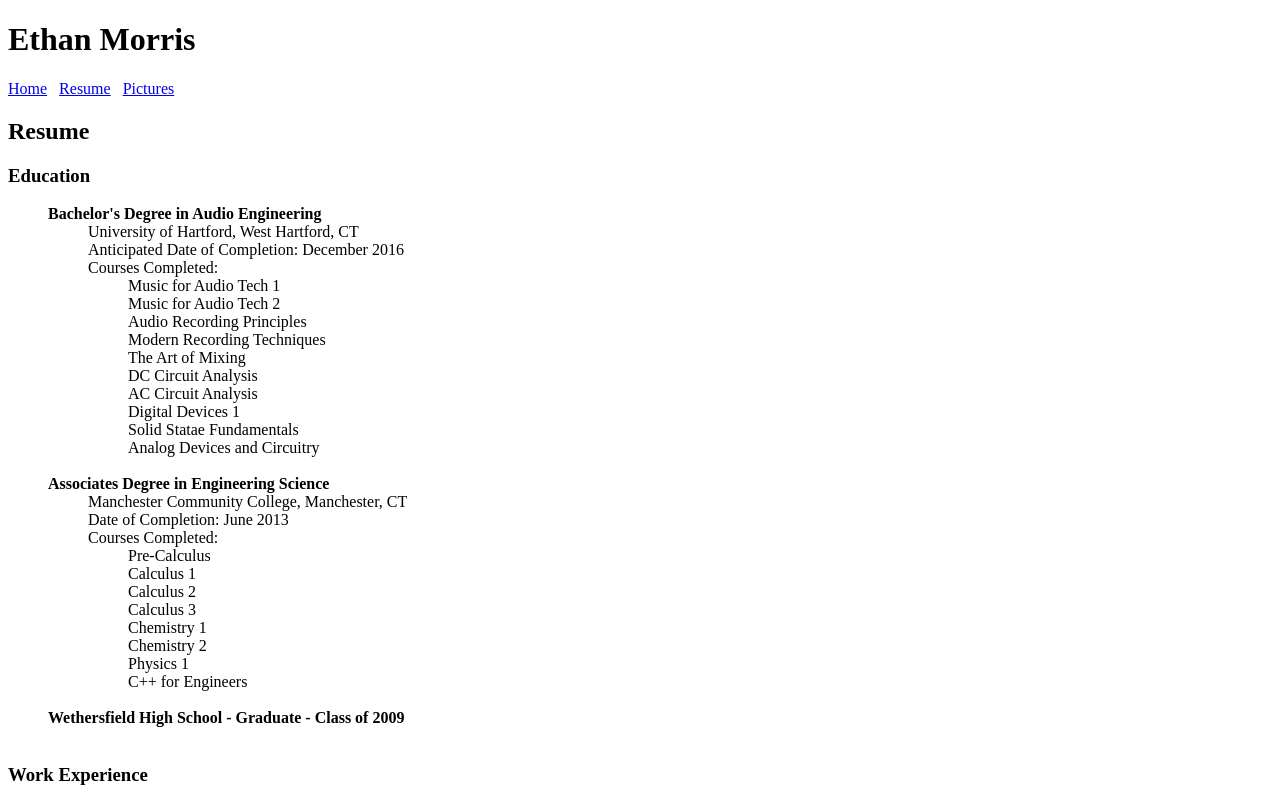
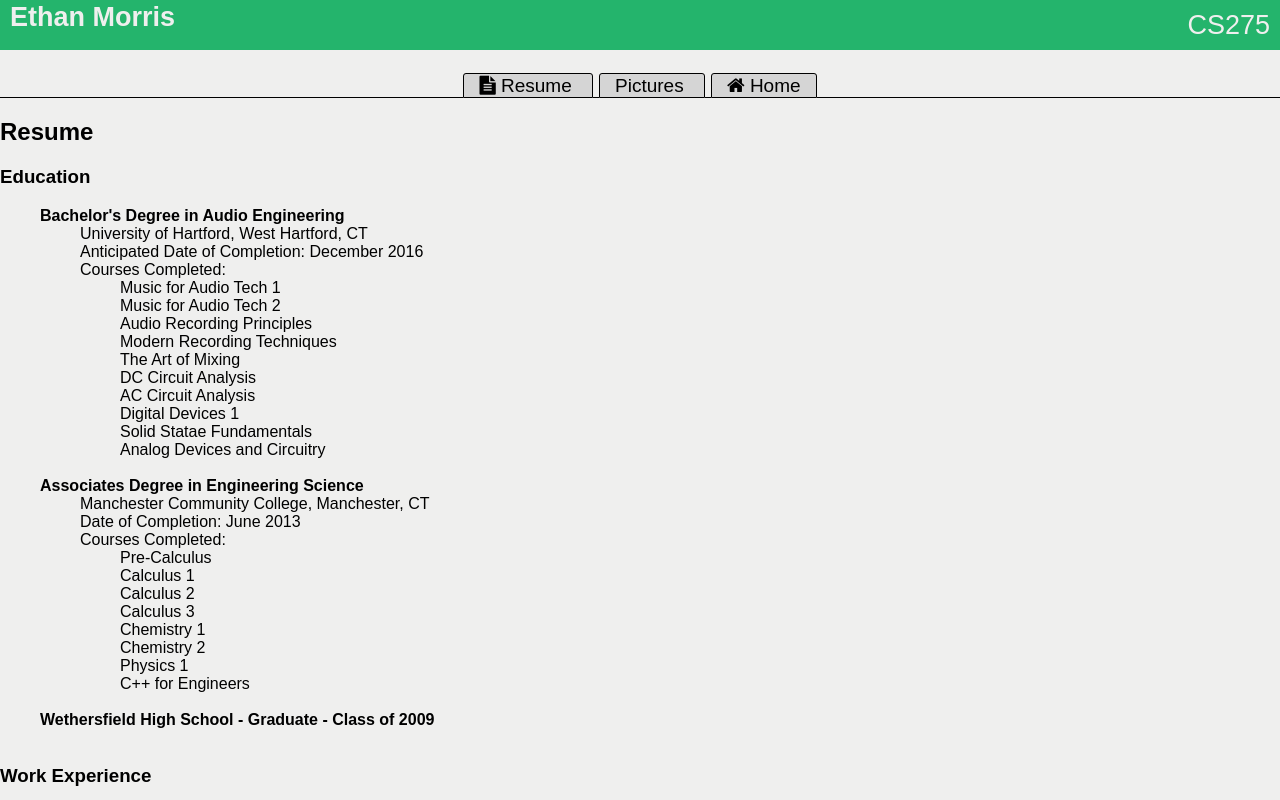
Before and after one commit to eam9891/CS275, a plain HTML site: page resume-index.html in a window 1280 px wide. Shown: the top 800 px of the page. Drawn offline with Linux system fonts and the light colour scheme.

Commit message:
small changes

```diff
--- a/resume-index.html
+++ b/resume-index.html
@@ -3,16 +3,33 @@
 <head>
 	<meta charset="UTF-8">
 	<title>Assignment 2</title>
+
+	<!-- Vendor Styling, credit and thanks to font-awesome @ http://fontawesome.io/ -->
+	<link href="vendors/font-awesome/css/font-awesome.min.css" rel="stylesheet">
+
+	<!-- Include Custom Styles -->
+	<link rel="stylesheet" href="css/normal.css">
+
 </head>
 <body>
-	<header>
-		<h1>Ethan Morris</h1>
-	</header>
-	<nav>
-		<a href = "index.html">Home</a>&nbsp;&nbsp;
-		<a href = "resume-index.html">Resume</a>&nbsp;&nbsp;
-		<a href = "extras.html">Pictures</a>&nbsp;&nbsp;
-	</nav>
+<header>
+	<div class = "name"> Ethan Morris </div>
+	<div class = "cs275"> CS275 </div>
+</header>
+<nav>
+	<a href = "resume-index.html">
+		<i class="fa fa-file-text" aria-hidden="true"></i>
+		Resume
+	</a>
+	<a href = "extras.html">
+
+		Pictures
+	</a>
+	<a href = "index.html">
+		<i class="fa fa-home" aria-hidden="true"></i>
+		Home
+	</a>
+</nav>
 	<main>
 		<h2>Resume</h2>
 		<h3>Education</h3>
```
Also changed, not shown: computer-stuff.html (+25 -0 lines), extras.html (+24 -8 lines), index.html (+8 -6 lines).
